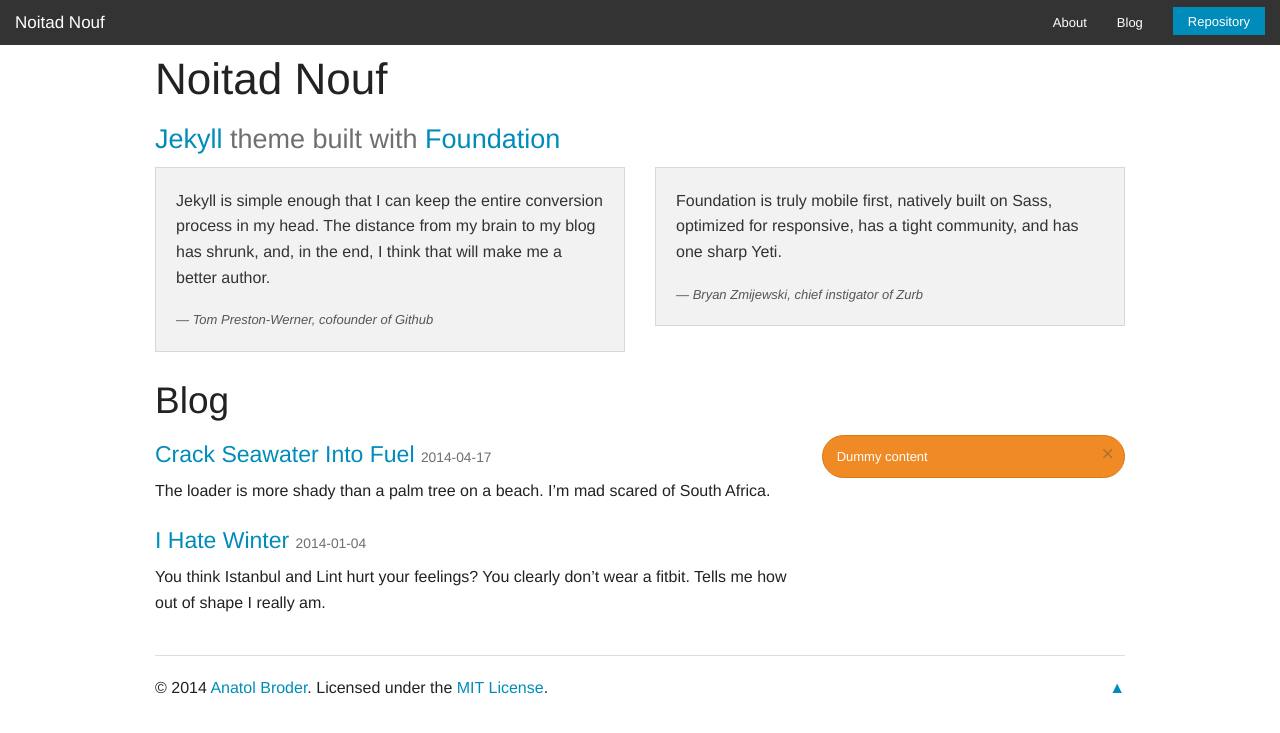
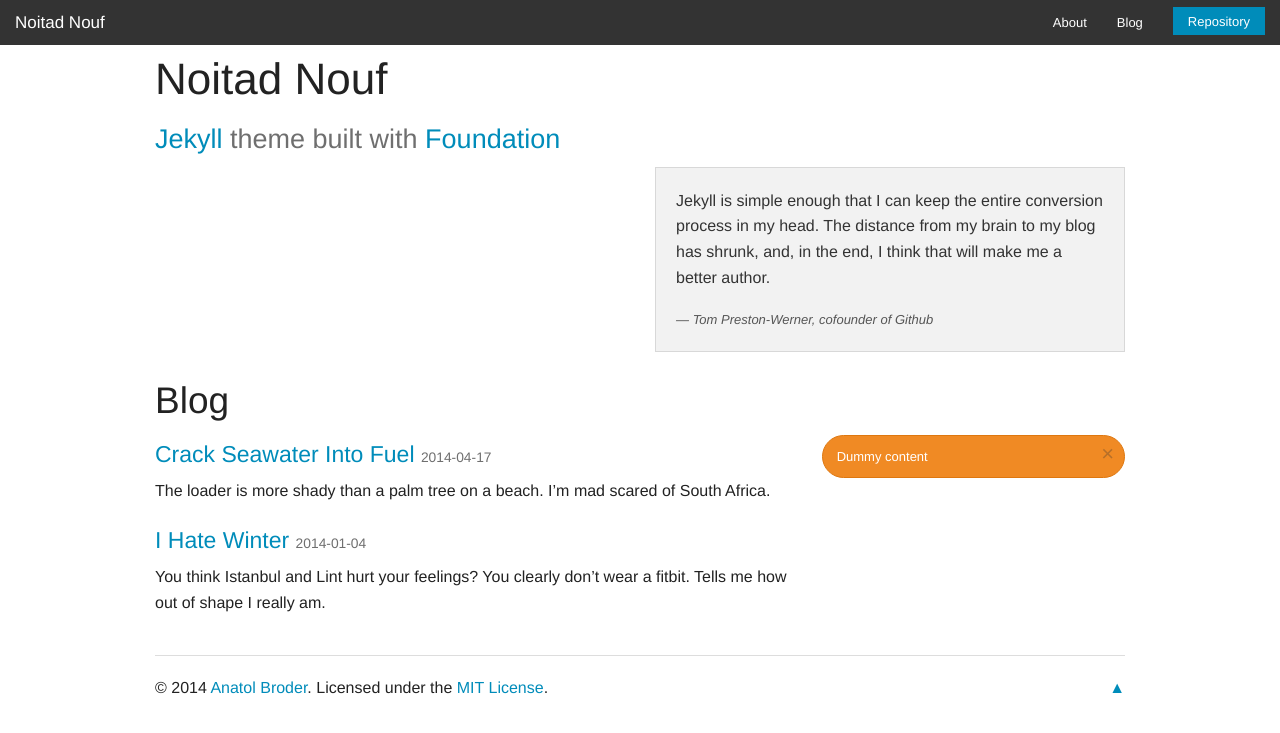
Before and after one commit to doktorbro/jekyll-noita, a Jekyll site: the page built from index.html, in a window 1280 px wide. Shown: the top 733 px of the page. Built offline with Jekyll 4.4.1, drawn with Linux system fonts in a browser that asks for light colours.

Commit message:
Move Zmijewski to blog post

```diff
--- a/index.html
+++ b/index.html
@@ -15,13 +15,6 @@
       <cite><a href="http://tom.preston-werner.com/2008/11/17/blogging-like-a-hacker.html">Tom Preston-Werner</a>, cofounder of Github</cite>
     </blockquote>
   </div>
-
-  <div class="medium-6 column">
-    <blockquote class="panel">
-      <p>Foundation is truly mobile first, natively built on Sass, optimized for responsive, has a tight community, and has one sharp Yeti.</p>
-      <cite><a href="https://twitter.com/bryanzmijewski/status/457181582856429569">Bryan Zmijewski</a>, chief instigator of Zurb</cite>
-    </blockquote>
-  </div>
 </div>
 
 <div class="row">
```
Also changed, not shown: _posts/2014-04-17-crack-seawater-into-fuel.md (+5 -0 lines).
